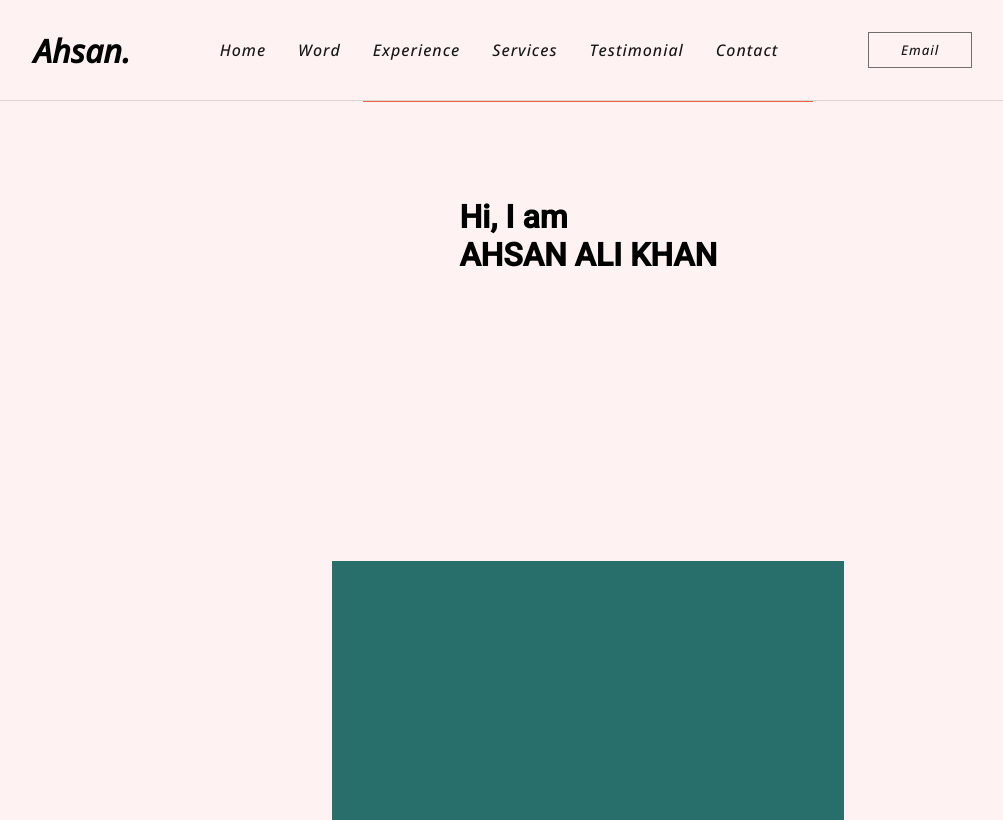
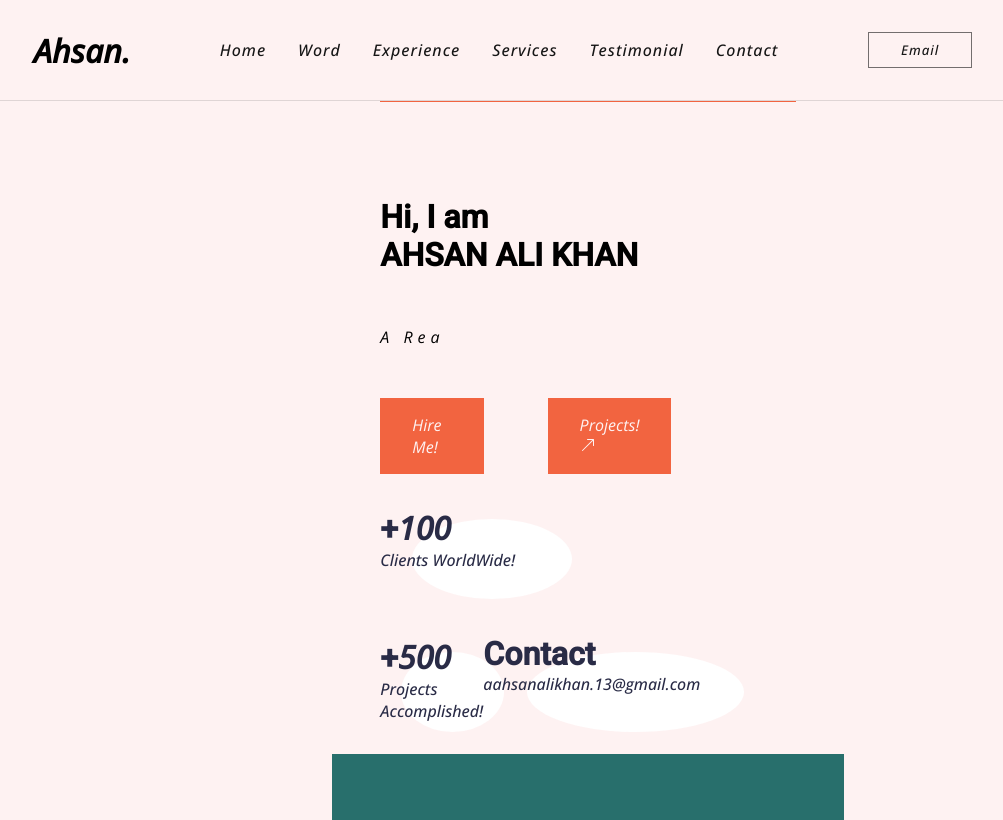
Before and after one commit to ahsanalikhan13/My-Portfolio-App-ReactJS, a React (Vite) app: page / in a window 1280 px wide. Shown: the whole page, without its empty margins (137-1140 px from the left). Built offline with nearby package versions, Linux system fonts and the light colour scheme.

Commit message:
feb27 commit

```diff
--- a/src/components/Home.jsx
+++ b/src/components/Home.jsx
@@ -1,7 +1,27 @@
-import React from 'react';
-import {motion} from 'framer-motion';
+import React, { useRef } from 'react';
+import {animate, motion} from 'framer-motion';
+import Typewriter from 'typewriter-effect';
+import {BsArrowUpRight, BsChevronDown} from 'react-icons/bs';
+import ahsan from '../assets/img1.png';
+
 
 const Home = () => {
+
+  const clientCount=useRef(null);
+  const animationClientsCount = () =>{
+    animate(0,100, {
+      duration:1,
+      onUpdate: (v) => (clientCount.current.textContent=v.toFixed())
+    })
+  }
+
+  const projectCount= useRef(null)
+  const animationProjectsCount = () =>{
+    animate(0, 500, {
+      duration: 1,
+      onUpdate: (p) => (projectCount.current.textContent=p.toFixed())
+    })
+  }
 
     const animations={
         h1:{
@@ -23,6 +43,48 @@ const Home = () => {
             <motion.h1 initial {...animations.h1}>
                 Hi, I am <br/> AHSAN ALI KHAN
             </motion.h1>
+
+            <Typewriter
+            options={{
+              strings: ["A React Developer", "JavaScript Developer", "Scrum Master"],
+              autoStart: true,
+              loop: true,
+              cursor: null,
+              wrapperClassName:"typewriterpara",
+            }}
+            />
+
+            <div>
+            <a href="mailto:aahsanalikhan.13@gmail.com">Hire Me!</a>
+            <a href="#work">Projects! <BsArrowUpRight/></a>
+            </div>
+
+            <article>
+
+              <p>
+                +<motion.span whileInView={animationClientsCount} ref={clientCount}></motion.span>
+              </p>
+
+              <span>Clients WorldWide!</span>
+            </article>
+
+            <aside>
+            <article>
+
+              <p>
+                +<motion.span whileInView={animationProjectsCount} ref={projectCount}></motion.span>
+              </p>
+
+              <span>Projects Accomplished!</span>
+            </article>
+
+            <article data-special>
+
+              <p>Contact</p>
+              <span>aahsanalikhan.13@gmail.com</span>
+
+            </article>
+            </aside>
         </div>
       </section>
     </div>
--- a/src/styles/home.scss
+++ b/src/styles/home.scss
@@ -13,10 +13,86 @@
             >div{
                 border-top: 1px solid $color3;
                 height: 100%;
-                padding: 6rem;
+                padding-top: 6rem;
 
                 >h1{
                     font: 900 2rem $text1;
+                }
+
+                .typewriterpara{
+                    margin: 20px 0;
+                    height: 20px;
+                    letter-spacing: 5px;
+                }
+
+                >div{
+                    display: flex;
+                    margin: 2rem 0;
+                    width: 70%;
+                    gap: 4rem;
+                    align-items: center;
+
+
+                    >a{
+                        &:first-of-type{
+                            background-color: $color3;
+                            color: $color1;
+                            padding: 1rem 2rem;
+                            transition: all 0.3s;
+
+                            &:hover{
+                                background-color: $color3_1;
+                            }
+                        }
+
+                        &:last-of-type{
+                            background-color: $color3;
+                            color: $color1;
+                            padding: 1rem 2rem;
+                            transition: all 0.3s;
+
+                            &:hover{
+                                background-color: $color3_1;
+                            }
+                        }
+                    }
+                }
+
+                >aside{
+                    display: flex;
+                    justify-content: space-between;
+                    width: 70%;
+                }
+
+                article{
+                    margin: 2rem 0;
+                    width: 10rem;
+                    color: $color5;
+                    position: relative;
+
+                    &::after{
+                        content: "";
+                        background-color: $color4;
+                        width: 100%;
+                        height: 5rem;
+                        position: absolute;
+                        top: 20%;
+                        left: 20%;
+                        z-index: -1;
+                        border-radius: 50%;
+                    }
+
+                    >p{
+                        font: 900 2rem $text1;
+                    }
+
+                    >span{
+                        font: 500 1rem $text2;
+                    }
+                }
+
+                article[data-special]{
+                    width: 16rem;
                 }
             }
         }
```
